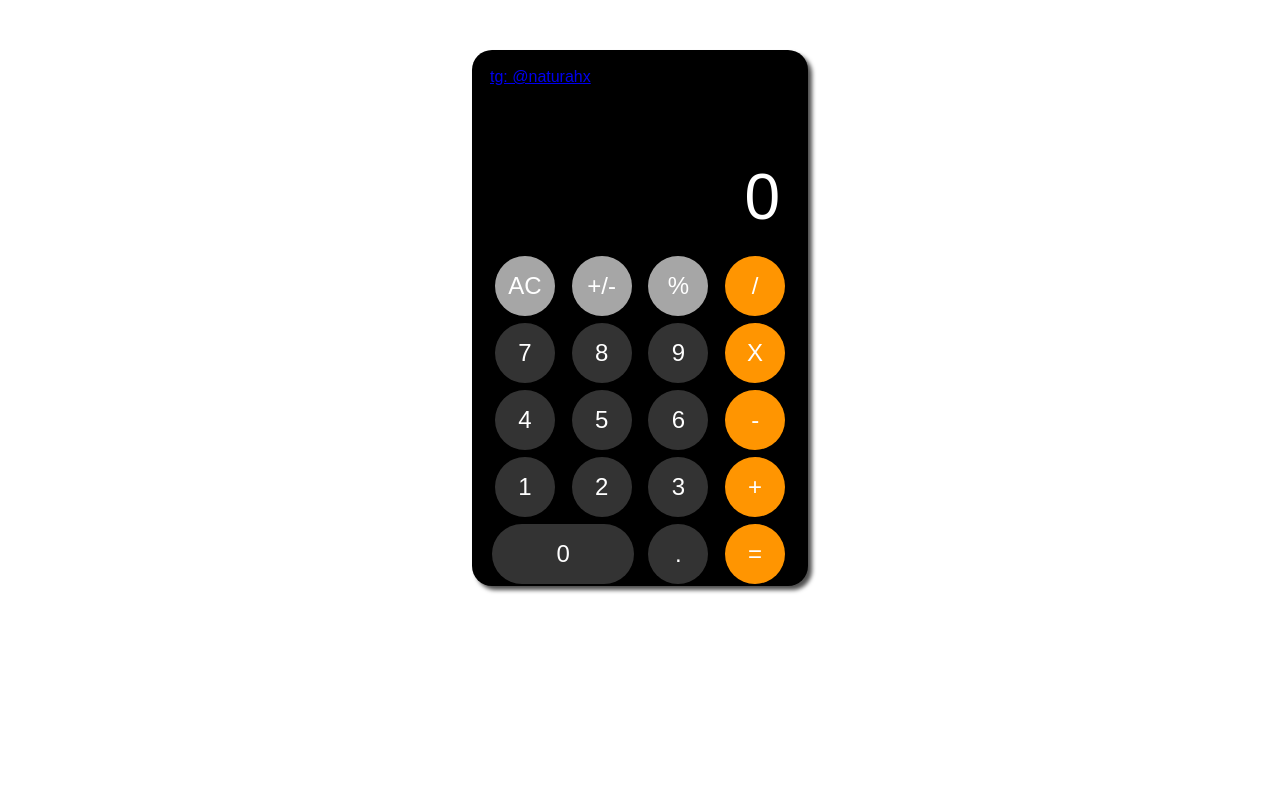
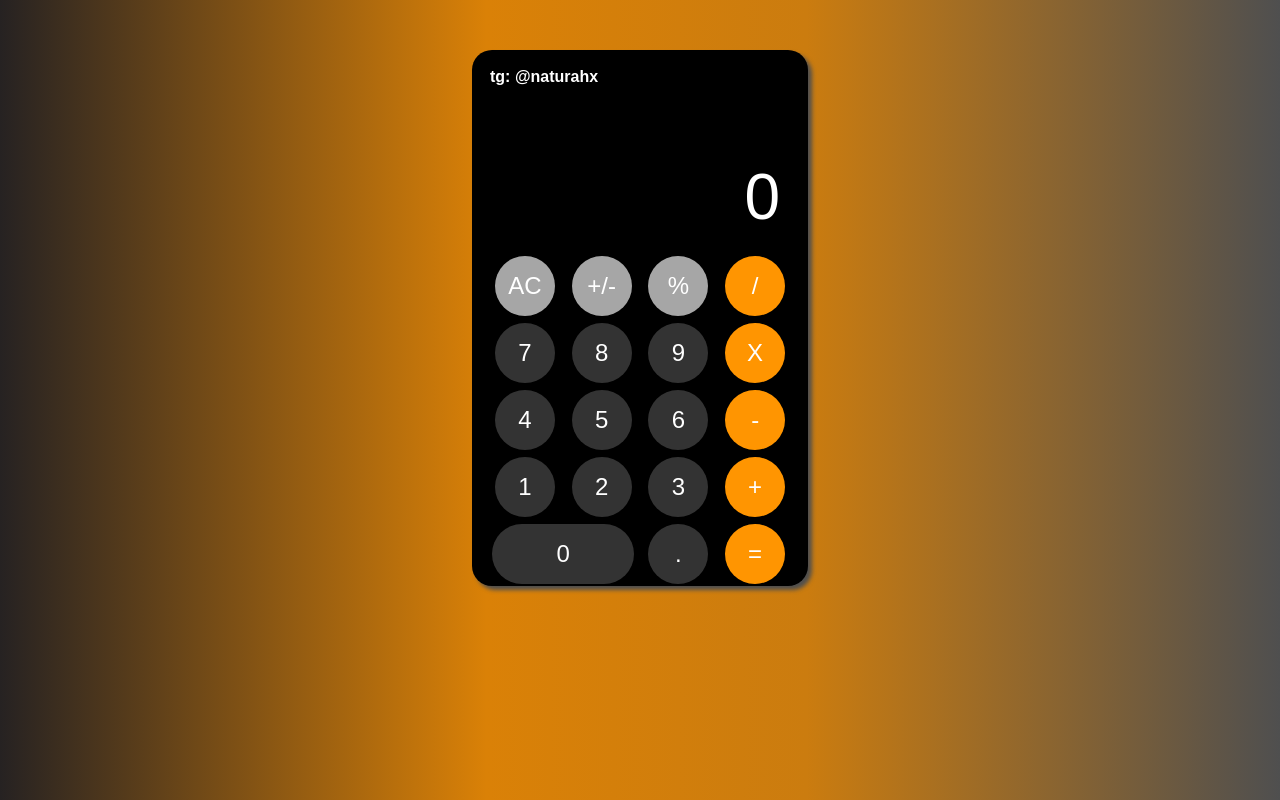
Before and after one commit to naturahx/calculator-application, a plain HTML site: page index.html in a window 1280 px wide. Drawn offline with Linux system fonts and the light colour scheme.

Commit message:
Update style.css

```diff
--- a/css/style.css
+++ b/css/style.css
@@ -1,3 +1,8 @@
+body {
+  background: rgb(38,34,34);
+  background: linear-gradient(90deg, rgba(38,34,34,1) 0%, rgba(218,129,7,1) 38%, rgba(203,124,15,1) 63%, rgba(79,79,79,1) 100%);
+}
+
 .calc {
   margin: 50px auto;
   width: 300px;
@@ -9,6 +14,12 @@
   font-family: Arial, Helvetica, sans-serif;
   padding: 18px;
   box-shadow: 4px 4px 4px #4f4f4f;
+}
+
+.tg {
+  text-decoration: none;
+  color: #fff;
+  font-weight: 600;
 }
 
 .calc-screen {
```
